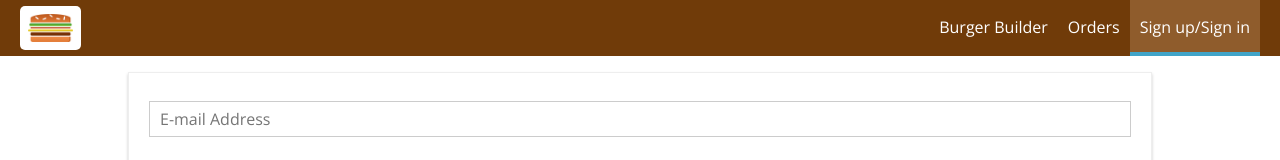
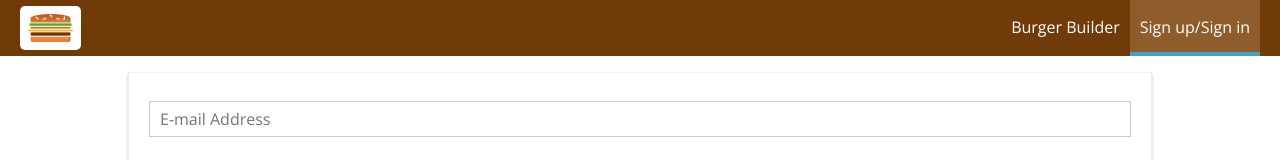
Before and after one commit to mlycode/react-burger-app, a React app: page /auth in a window 1280 px wide. Shown: the top 160 px of the page. Built offline with nearby package versions, Linux system fonts and the light colour scheme.

Commit message:
only show Orders navigation item if user is authenticated

```diff
--- a/src/components/Navigation/NavigationItems/NavigationItems.js
+++ b/src/components/Navigation/NavigationItems/NavigationItems.js
@@ -5,7 +5,7 @@ import NavigationItem from "./NavigationItem/NavigationItem";
 const navigationItems = (props) => (
     <ul className={classes.NavigationItems}>
         <NavigationItem link="/">Burger Builder</NavigationItem>
-        <NavigationItem link="/orders">Orders</NavigationItem>
+        {props.isAuthenticated ? <NavigationItem link="/orders">Orders</NavigationItem> : null}
        {props.isAuthenticated ? <NavigationItem link="/logout">Logout</NavigationItem> : <NavigationItem link="/auth">Sign up/Sign in</NavigationItem>}
     </ul>
 );
--- a/src/store/reducers/burgerBuilder.js
+++ b/src/store/reducers/burgerBuilder.js
@@ -5,7 +5,8 @@ import { updateObject } from "../utility";
 const initialState = {
     ingredients: null,
     totalPrice: 2.5,
-    error: false
+    error: false,
+    building: false
 };
 
 const INGREDIENT_PRICES = {
@@ -20,7 +21,8 @@ const addIngredient = (state, action) => {
     const updatedIngredients = updateObject(state.ingredients, updatedIngredient);
     const updatedState = {
         ingredients: updatedIngredients,
-        totalPrice: state.totalPrice + INGREDIENT_PRICES[action.ingredientName]
+        totalPrice: state.totalPrice + INGREDIENT_PRICES[action.ingredientName],
+        building: true
     };
     return updateObject(state, updatedState);
 };
@@ -30,7 +32,8 @@ const removeIngredient = (state, action) => {
     const removeIngredients = updateObject(state.ingredients, removeIngredient);
     const removedState = {
         ingredients: removeIngredients,
-        totalPrice: state.totalPrice + INGREDIENT_PRICES[action.ingredientName]
+        totalPrice: state.totalPrice + INGREDIENT_PRICES[action.ingredientName],
+        building: true
     };
     return updateObject(state, removedState);
 };
@@ -39,7 +42,8 @@ const setIngredients = (state, action) => {
     return updateObject(state, {
         ingredients: action.ingredients,
         error: false,
-        totalPrice: 2.5
+        totalPrice: 2.5,
+        building: false
     });
 };
 
```
Also changed, not shown: src/containers/Checkout/ContactData/ContactData.js (+21 -0 lines).
